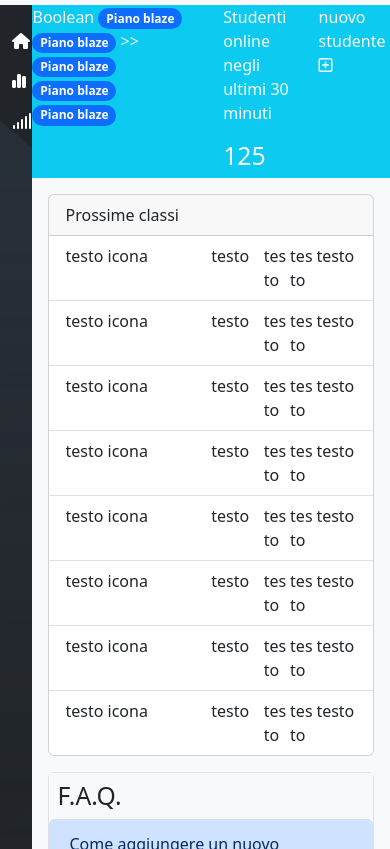
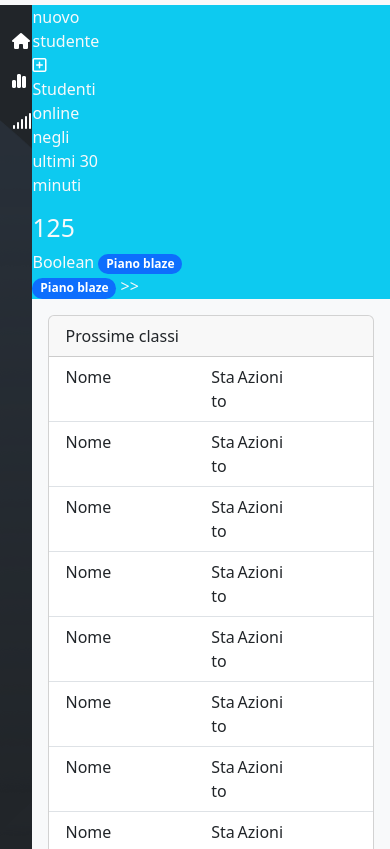
Before and after one commit to damirusso95/html-css-bootstrap-dashboard, a plain HTML site: page index.html in a window 390 px wide. Shown: the part 90-939 px from the top of the page. Drawn offline with nearby package versions, Linux system fonts and the light colour scheme.

Commit message:
responsive sm

```diff
--- a/index.html
+++ b/index.html
@@ -66,28 +66,28 @@
                 </div>
             </div>
             <!-- fascione blu -->
-            <div class="col-11 col-md-11 px-0 vh-100 scroll-bar">
+            <div class="col-11 col-md-11 col-sm-11 px-0 vh-100 scroll-bar">
 
-                <div class="row bg-info text-light">
-                    <div class="col-6 col-md-4">
+                <div id="jumbo" class="row bg-info text-light">
+                    <div class="col-6 col-md-4 col-sm-3">
                         <div>
                             <span>Boolean</span> <span class="badge rounded-pill text-bg-primary">Piano blaze</span>
                         </div>
 
                         <div>
-                            <span class="badge rounded-pill text-bg-primary">Piano blaze</span> >> <span
-                                class="badge rounded-pill text-bg-primary">Piano blaze</span> <span
-                                class="badge rounded-pill text-bg-primary">Piano blaze</span> <span
-                                class="badge rounded-pill text-bg-primary">Piano blaze</span>
+                            <span class="badge rounded-pill text-bg-primary">Piano blaze</span> >>
+                            <span id="span-none" class="badge rounded-pill text-bg-primary">Piano blaze</span>
+                            <span id="span-none" class="badge rounded-pill text-bg-primary">Piano blaze</span>
+                            <span id="span-none" class="badge rounded-pill text-bg-primary">Piano blaze</span>
                         </div>
                     </div>
 
-                    <div class="col-3 col-md-4">
+                    <div class="col-3 col-md-4 col-sm-3">
                         <p>Studenti online negli ultimi 30 minuti</p>
                         <h2>125</h2>
                     </div>
 
-                    <div class="col-3 col-md-4">
+                    <div class="col-3 col-md-4 col-sm-3">
                         <span>nuovo studente</span> <i class="fa-regular fa-square-plus" style="color: #ffffff;"></i>
                     </div>
 
@@ -99,7 +99,7 @@
                 <div class="container-fluid px-0 bg-light">
                     <div class="row">
                         <!-- colonna lato sx -->
-                        <div class="col-lg-8 col-md-12">
+                        <div class="col-lg-8 col-md-12 col-sm-12">
                             <!-- card tab -->
                             <div class="row px-3">
                                 <div class="col-12 mt-3">
@@ -110,74 +110,74 @@
                                         <ul class="list-group list-group-flush">
                                             <li class="list-group-item">
                                                 <div class="row">
-                                                    <div class="col-6">testo icona</div>
-                                                    <div class="col-2 px-0">testo </div>
-                                                    <div class="col-1 px-0">testo </div>
-                                                    <div class="col-1 px-0">testo </div>
-                                                    <div class="col-2 px-0">testo </div>
+                                                    <div id="tab-p" class="col-6">Nome</div>
+                                                    <div id="div-none" class="col-2 col-sm-1 px-0">Data </div>
+                                                    <div id="div-none" class="col-1 col-sm-1 px-0">ROI </div>
+                                                    <div id="tab-p" class="col-1 col-sm-2 px-0">Stato </div>
+                                                    <div id="tab-p" class="col-2 col-sm-2 px-0">Azioni </div>
                                                 </div>
                                             </li>
                                             <li class="list-group-item">
                                                 <div class="row">
-                                                    <div class="col-6">testo icona</div>
-                                                    <div class="col-2 px-0">testo </div>
-                                                    <div class="col-1 px-0">testo </div>
-                                                    <div class="col-1 px-0">testo </div>
-                                                    <div class="col-2 px-0">testo </div>
+                                                    <div id="tab-p" class="col-6">Nome</div>
+                                                    <div id="div-none" class="col-2 col-sm-1 px-0">Data </div>
+                                                    <div id="div-none" class="col-1 col-sm-1 px-0">ROI </div>
+                                                    <div id="tab-p" class="col-1 col-sm-2 px-0">Stato </div>
+                                                    <div id="tab-p" class="col-2 col-sm-2 px-0">Azioni </div>
                                                 </div>
                                             </li>
                                             <li class="list-group-item">
                                                 <div class="row">
-                                                    <div class="col-6">testo icona</div>
-                                                    <div class="col-2 px-0">testo </div>
-                                                    <div class="col-1 px-0">testo </div>
-                                                    <div class="col-1 px-0">testo </div>
-                                                    <div class="col-2 px-0">testo </div>
+                                                    <div id="tab-p" class="col-6">Nome</div>
+                                                    <div id="div-none" class="col-2 col-sm-1 px-0">Data </div>
+                                                    <div id="div-none" class="col-1 col-sm-1 px-0">ROI </div>
+                                                    <div id="tab-p" class="col-1 col-sm-2 px-0">Stato </div>
+                                                    <div id="tab-p" class="col-2 col-sm-2 px-0">Azioni </div>
                                                 </div>
                                             </li>
                                             <li class="list-group-item">
                                                 <div class="row">
-                                                    <div class="col-6">testo icona</div>
-                                                    <div class="col-2 px-0">testo </div>
-                                                    <div class="col-1 px-0">testo </div>
-                                                    <div class="col-1 px-0">testo </div>
-                                                    <div class="col-2 px-0">testo </div>
+                                                    <div id="tab-p" class="col-6">Nome</div>
+                                                    <div id="div-none" class="col-2 col-sm-1 px-0">Data </div>
+                                                    <div id="div-none" class="col-1 col-sm-1 px-0">ROI </div>
+                                                    <div id="tab-p" class="col-1 col-sm-2 px-0">Stato </div>
+                                                    <div id="tab-p" class="col-2 col-sm-2 px-0">Azioni </div>
                                                 </div>
                                             </li>
                                             <li class="list-group-item">
                                                 <div class="row">
-                                                    <div class="col-6">testo icona</div>
-                                                    <div class="col-2 px-0">testo </div>
-                                                    <div class="col-1 px-0">testo </div>
-                                                    <div class="col-1 px-0">testo </div>
-                                                    <div class="col-2 px-0">testo </div>
+                                                    <div id="tab-p" class="col-6">Nome</div>
+                                                    <div id="div-none" class="col-2 col-sm-1 px-0">Data </div>
+                                                    <div id="div-none" class="col-1 col-sm-1 px-0">ROI </div>
+                                                    <div id="tab-p" class="col-1 col-sm-2 px-0">Stato </div>
+                                                    <div id="tab-p" class="col-2 col-sm-2 px-0">Azioni </div>
                                                 </div>
                                             </li>
                                             <li class="list-group-item">
                                                 <div class="row">
-                                                    <div class="col-6">testo icona</div>
-                                                    <div class="col-2 px-0">testo </div>
-                                                    <div class="col-1 px-0">testo </div>
-                                                    <div class="col-1 px-0">testo </div>
-                                                    <div class="col-2 px-0">testo </div>
+                                                    <div id="tab-p" class="col-6">Nome</div>
+                                                    <div id="div-none" class="col-2 col-sm-1 px-0">Data </div>
+                                                    <div id="div-none" class="col-1 col-sm-1 px-0">ROI </div>
+                                                    <div id="tab-p" class="col-1 col-sm-2 px-0">Stato </div>
+                                                    <div id="tab-p" class="col-2 col-sm-2 px-0">Azioni </div>
                                                 </div>
                                             </li>
                                             <li class="list-group-item">
                                                 <div class="row">
-                                                    <div class="col-6">testo icona</div>
-                                                    <div class="col-2 px-0">testo </div>
-                                                    <div class="col-1 px-0">testo </div>
-                                                    <div class="col-1 px-0">testo </div>
-                                                    <div class="col-2 px-0">testo </div>
+                                                    <div id="tab-p" class="col-6">Nome</div>
+                                                    <div id="div-none" class="col-2 col-sm-1 px-0">Data </div>
+                                                    <div id="div-none" class="col-1 col-sm-1 px-0">ROI </div>
+                                                    <div id="tab-p" class="col-1 col-sm-2 px-0">Stato </div>
+                                                    <div id="tab-p" class="col-2 col-sm-2 px-0">Azioni </div>
                                                 </div>
                                             </li>
                                             <li class="list-group-item">
                                                 <div class="row">
-                                                    <div class="col-6">testo icona</div>
-                                                    <div class="col-2 px-0">testo </div>
-                                                    <div class="col-1 px-0">testo </div>
-                                                    <div class="col-1 px-0">testo </div>
-                                                    <div class="col-2 px-0">testo </div>
+                                                    <div id="tab-p" class="col-6">Nome</div>
+                                                    <div id="div-none" class="col-2 col-sm-1 px-0">Data </div>
+                                                    <div id="div-none" class="col-1 col-sm-1 px-0">ROI </div>
+                                                    <div id="tab-p" class="col-1 col-sm-2 px-0">Stato </div>
+                                                    <div id="tab-p" class="col-2 col-sm-2 px-0">Azioni </div>
                                                 </div>
                                             </li>
                                         </ul>
--- a/style.css
+++ b/style.css
@@ -44,3 +44,24 @@
     }
 
 }
+
+
+@media screen and (max-width: 576px){
+    #jumbo{
+        display: flex;
+        flex-direction: column-reverse;
+    }
+    #span-none{
+
+        display:none;
+    }
+
+    #div-none{
+               display:none;
+    }
+
+    #div-p{
+
+    }
+
+}
```
